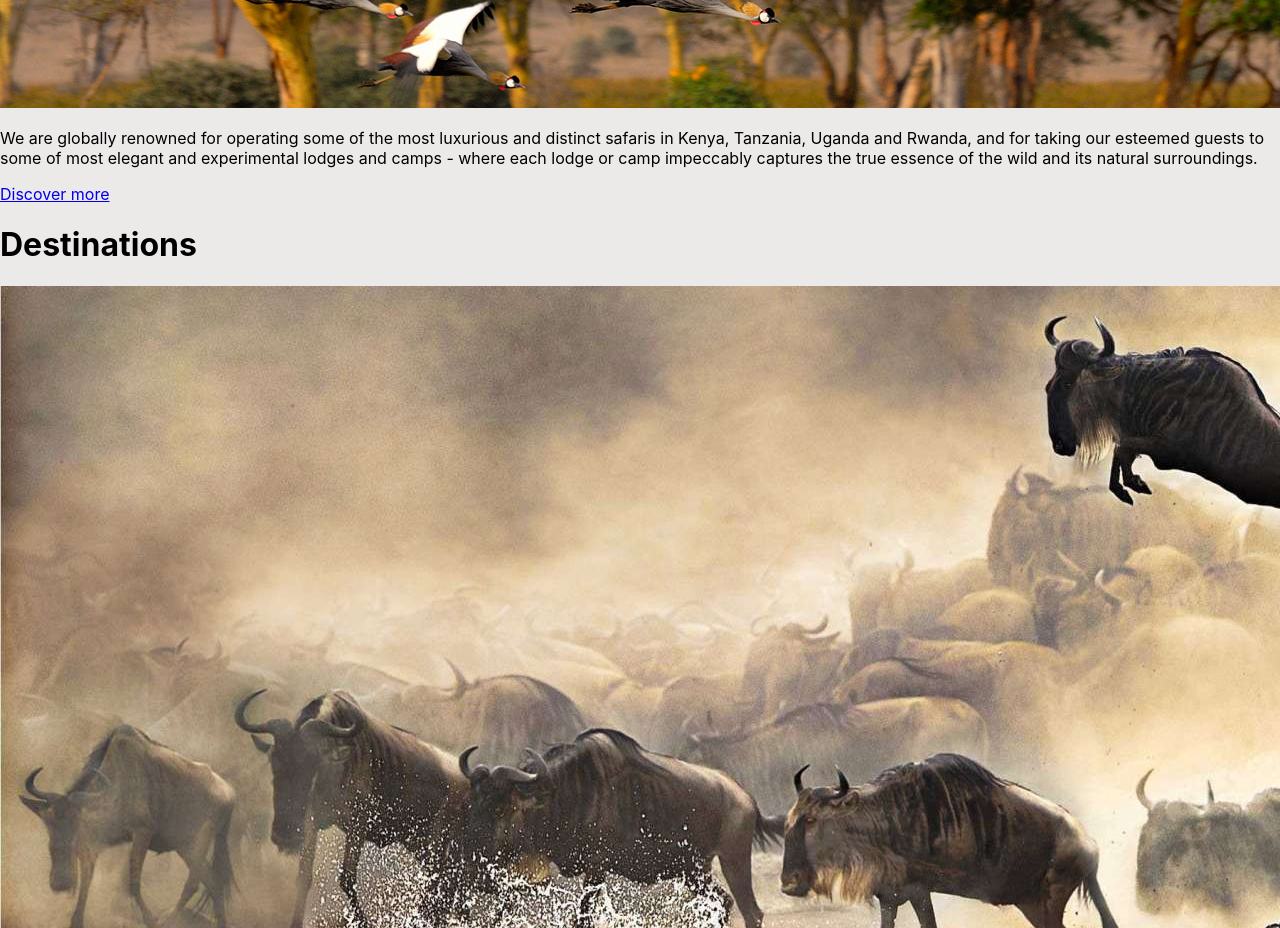
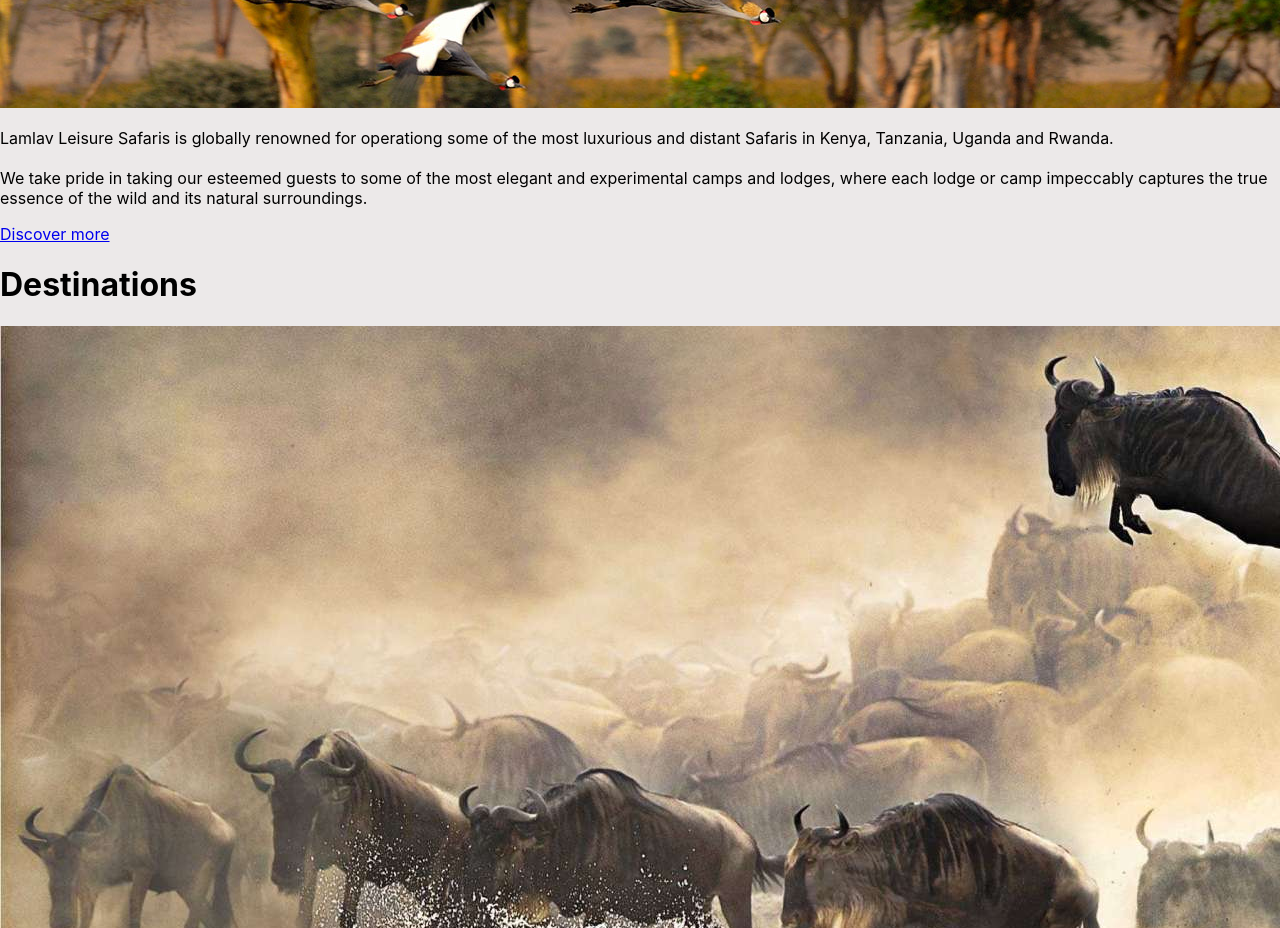
Before and after one commit to Je4stine/lamlav, a React (Create React App) app: page / in a window 1280 px wide. Shown: the part 2620-3548 px from the top of the page. Built offline with nearby package versions, Linux system fonts and the light colour scheme.

Commit message:
Build10001

```diff
--- a/src/Components/Why/Why.jsx
+++ b/src/Components/Why/Why.jsx
@@ -13,7 +13,9 @@ const Why =()=>{
                 </div>
                 <div className=' p-5'>
                     <p className=' font-[SourceSerifPro-Regular] lg:text-lg text-md mb-5'>
-                        We are globally renowned for operating some of the most luxurious and distinct safaris in Kenya, Tanzania, Uganda and Rwanda, and for  taking our esteemed guests to some of  most elegant and experimental lodges and camps - where each lodge or camp impeccably captures the  true essence of the wild and its natural surroundings.
+                        Lamlav Leisure Safaris is globally renowned for operationg some of the most luxurious and distant Safaris in Kenya, Tanzania, Uganda and Rwanda.<br/>
+                        <br/>
+                        We take pride in taking our esteemed guests to some of the most elegant and experimental camps and lodges, where each lodge or camp impeccably captures the true essence of the wild and its natural surroundings.
                     </p>
                 </div>
 
```
Also changed, not shown: 8 other files (tests, documents, lock files or other folders).
